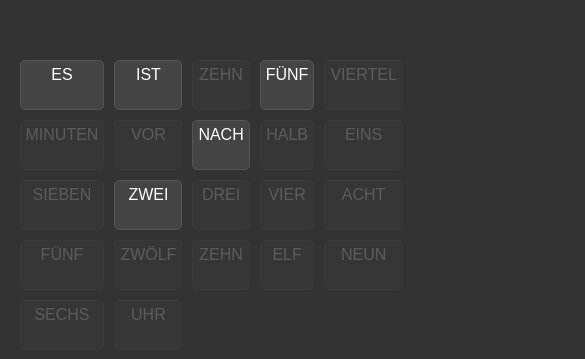
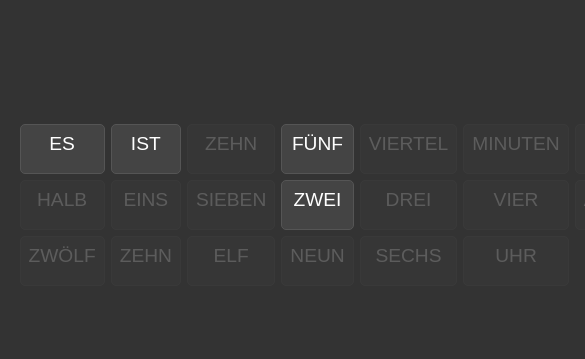
Before and after one commit to patrickritter/wordClock, a plain HTML site: page index.html in a window 390 px wide. Shown: the part 217-576 px from the top of the page, 585 px wide, since content can reach past the window. Drawn offline with Linux system fonts and the light colour scheme.

Commit message:
add tablet devices

```diff
--- a/styles.css
+++ b/styles.css
@@ -37,20 +37,64 @@ body {
   opacity: 1;
 }
 
+/* Adjustments for small screens */
 @media (max-width: 400px) {
   .clock {
-    display: grid;
-    grid-template-columns: repeat(11, 1fr);
-    grid-gap: 10px;
-    text-align: center;
     grid-template-columns: repeat(5, 1fr);
+    gap: 8px;
+  }
+
+  .word {
+    font-size: 0.9rem;
+    padding: 8px;
   }
 }
 
-  @media (max-width: 600px) {
-    .word {
-      font-size: 1rem;
-      padding: 5px;
-    }
+/* Adjustments for small screens */
+@media (max-width: 400px) {
+  .clock {
+    grid-template-columns: repeat(5, 1fr);
+    gap: 8px;
+  }
 
+  .word {
+    font-size: 0.9rem;
+    padding: 8px;
   }
+}
+
+@media (max-width: 600px) {
+  .clock {
+    grid-template-columns: repeat(7, 1fr);
+    gap: 6px;
+  }
+
+  .word {
+    font-size: 1rem;
+    padding: 6px;
+  }
+}
+
+/* Tablet devices */
+@media (max-width: 800px) {
+  .clock {
+    grid-template-columns: repeat(8, 1fr);
+  }
+
+  .word {
+    font-size: 1.2rem;
+    padding: 8px;
+  }
+}
+
+/* Desktop screens */
+@media (min-width: 801px) {
+  .clock {
+    grid-template-columns: repeat(10, 1fr);
+  }
+
+  .word {
+    font-size: 1.5rem;
+    padding: 10px;
+  }
+}
```
